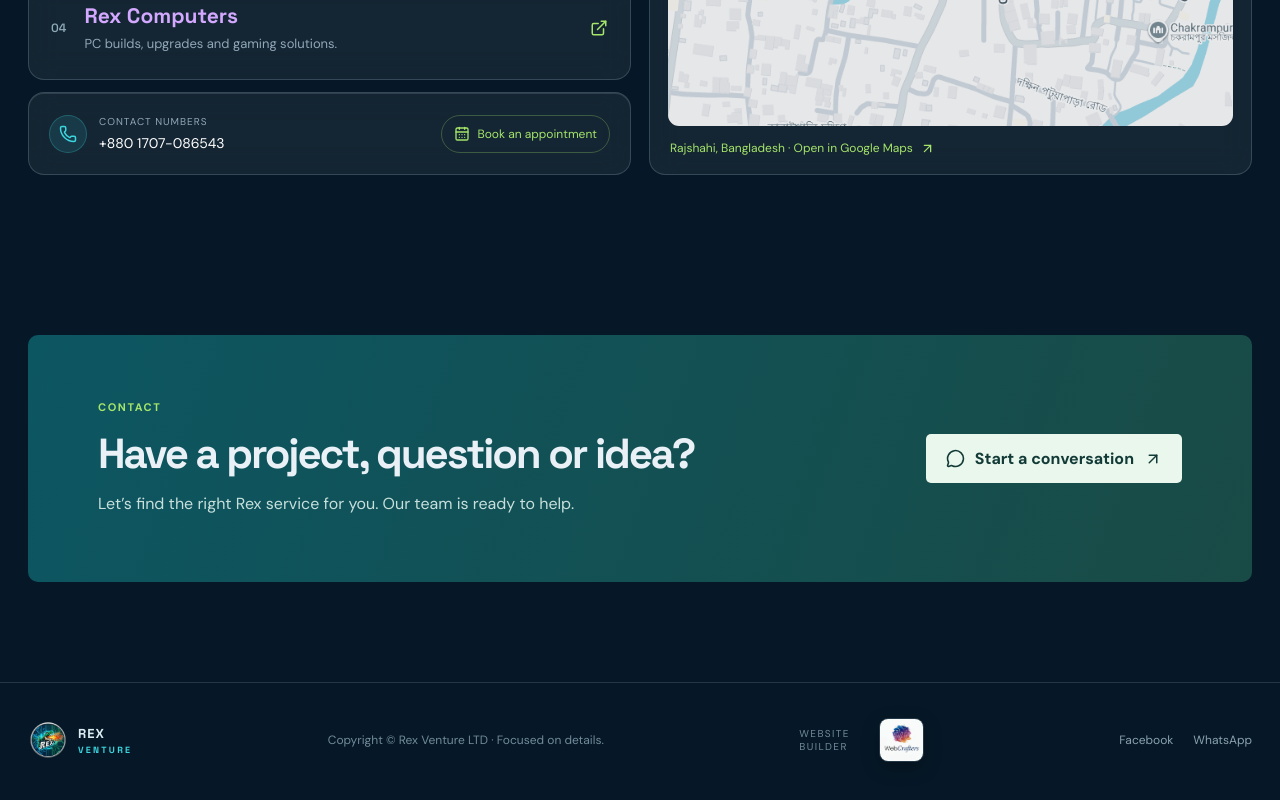
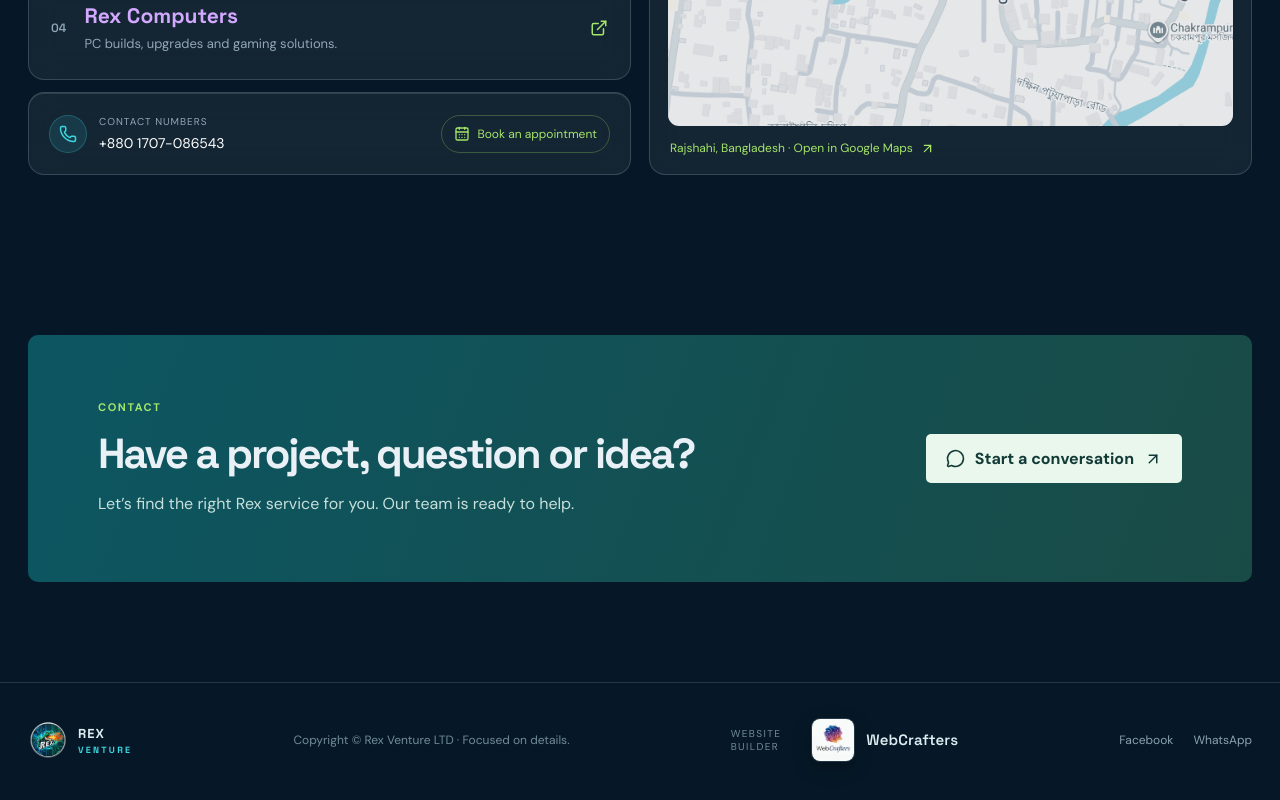
Before and after one commit to Fahad4654/rexventureltd, a React (Vite) app: page / in a window 1280 px wide. Shown: the part 3325-4125 px from the top of the page. Built offline with nearby package versions, Linux system fonts and the light colour scheme.

Commit message:
Link footer builder credit to WebCrafters Facebook and show brand name

```diff
--- a/src/App.tsx
+++ b/src/App.tsx
@@ -94,6 +94,6 @@ export default function App() {
       <section className="difference section" id="about"><div className="difference-mark"><img src="/assets/rex-logo.png" alt="" /></div><div className="difference-copy"><p className="eyebrow">{t.whyEyebrow}</p><h2>{t.whyTitle}</h2><p className="lead">{t.whyText}</p><div className="reasons"><div><span>01</span><h3>{t.reason1}</h3><p>{t.reason1Text}</p></div><div><span>02</span><h3>{t.reason2}</h3><p>{t.reason2Text}</p></div><div><span>03</span><h3>{t.reason3}</h3><p>{t.reason3Text}</p></div></div></div></section>
       <section className="places section" id="places"><div className="section-heading"><div><p className="eyebrow">{t.placesEyebrow}</p><h2>{t.placesTitle}</h2></div><p>{t.placesText}</p></div><div className="places-layout"><div className="place-list">{places.map((place, index) => <a className={`place-card ${place.color}`} href={`/${place.slug}`} onClick={(event) => { event.preventDefault(); openPage(place.slug) }} key={place.name}><span className="place-number">0{index + 1}</span><div><h3>{place.name}</h3><p>{place.detail}</p></div><ExternalLink size={18} /></a>)}<div className="contact-numbers"><div><span className="contact-icon"><Phone size={18} /></span><div><small>{t.contactNumbers}</small><a href="tel:+8801707086543">+880 1707-086543</a></div></div><a className="mini-button" href="https://wa.me/8801707086543" target="_blank" rel="noreferrer"><CalendarDays size={16} /> {t.appointment}</a></div></div><div className="map-card"><div className="map-heading"><span className="contact-icon"><MapPin size={18} /></span><div><h3>{t.mapTitle}</h3><p>{t.mapText}</p></div></div><img className="map-image" src="/assets/service-map.png" alt={t.mapTitle} /><a className="map-link" href="https://www.google.com/maps/search/?api=1&query=24.412185,88.9963" target="_blank" rel="noreferrer">{t.mapText} <ArrowUpRight size={15} /></a></div></div></section>
       <section className="contact section" id="contact"><div><p className="eyebrow">{t.navContact}</p><h2>{t.ctaTitle}</h2><p>{t.ctaText}</p></div><a className="button light" href="https://wa.me/8801707086543" target="_blank" rel="noreferrer"><MessageCircle size={19} /> {t.ctaButton} <ArrowUpRight size={18} /></a></section>
-    </main> : <ServicePage lang={lang} slug={page} onHome={() => openPage('home')} />}<footer><a className="brand" href="/" onClick={(event) => { event.preventDefault(); openPage('home') }}><img src="/assets/rex-logo.png" alt="Rex" /><span>REX<span>VENTURE</span></span></a><p>{t.footer}</p><div className="builder-credit"><small>{t.builder}</small><img src="/assets/weccrafter.jpg" alt="WebCrafters" /></div><div className="footer-links"><a href="https://www.facebook.com/share/p/1BU5gVV3mZ/" target="_blank" rel="noreferrer">Facebook</a><a href="https://wa.me/8801707086543" target="_blank" rel="noreferrer">WhatsApp</a></div></footer>
+    </main> : <ServicePage lang={lang} slug={page} onHome={() => openPage('home')} />}<footer><a className="brand" href="/" onClick={(event) => { event.preventDefault(); openPage('home') }}><img src="/assets/rex-logo.png" alt="Rex" /><span>REX<span>VENTURE</span></span></a><p>{t.footer}</p><div className="builder-credit"><small>{t.builder}</small><a href="https://www.facebook.com/profile.php?id=61582298376876" target="_blank" rel="noreferrer"><img src="/assets/weccrafter.jpg" alt="WebCrafters" /><span className="builder-name">WebCrafters</span></a></div><div className="footer-links"><a href="https://www.facebook.com/share/p/1BU5gVV3mZ/" target="_blank" rel="noreferrer">Facebook</a><a href="https://wa.me/8801707086543" target="_blank" rel="noreferrer">WhatsApp</a></div></footer>
   </div>
 }
--- a/src/styles.css
+++ b/src/styles.css
@@ -63,5 +63,10 @@
 .builder-credit{display:flex;align-items:center;gap:10px}
 .builder-credit small{font-size:10px;letter-spacing:.14em;text-transform:uppercase;color:#718b9a;max-width:70px;line-height:1.35}
 .bangla .builder-credit small{letter-spacing:.03em;text-transform:none;font-size:11px}
-.builder-credit img{height:44px;width:auto;border-radius:9px;border:1px solid var(--line);box-shadow:0 6px 18px rgba(0,0,0,.28)}
+.builder-credit img{height:44px;width:auto;border-radius:9px;border:1px solid var(--line);box-shadow:0 6px 18px rgba(0,0,0,.28);transition:transform .2s ease,border-color .2s ease}
+.builder-credit a{display:inline-flex;align-items:center;gap:11px;line-height:0;text-decoration:none}
+.builder-credit a:hover img{transform:translateY(-2px);border-color:rgba(59,214,223,.5)}
+.builder-credit a:hover .builder-name{color:var(--cyan)}
+.builder-name{font-family:'Space Grotesk',sans-serif;font-size:15px;font-weight:600;letter-spacing:.01em;color:#dcecf1;white-space:nowrap;line-height:1.2}
+.bangla .builder-name{font-family:'Noto Sans Bengali','DM Sans',sans-serif}
 @media(max-width:640px){.builder-credit small{max-width:none}}
```
